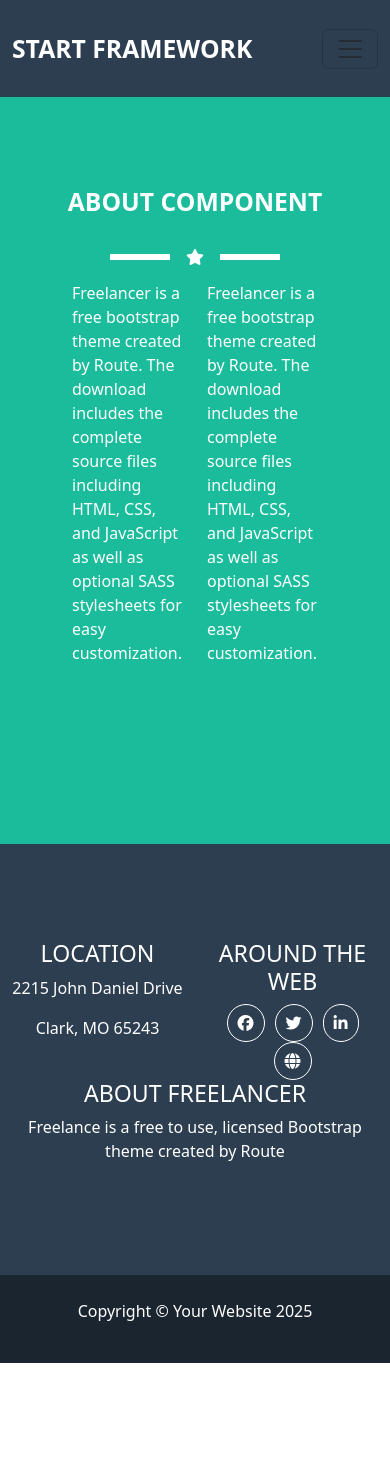
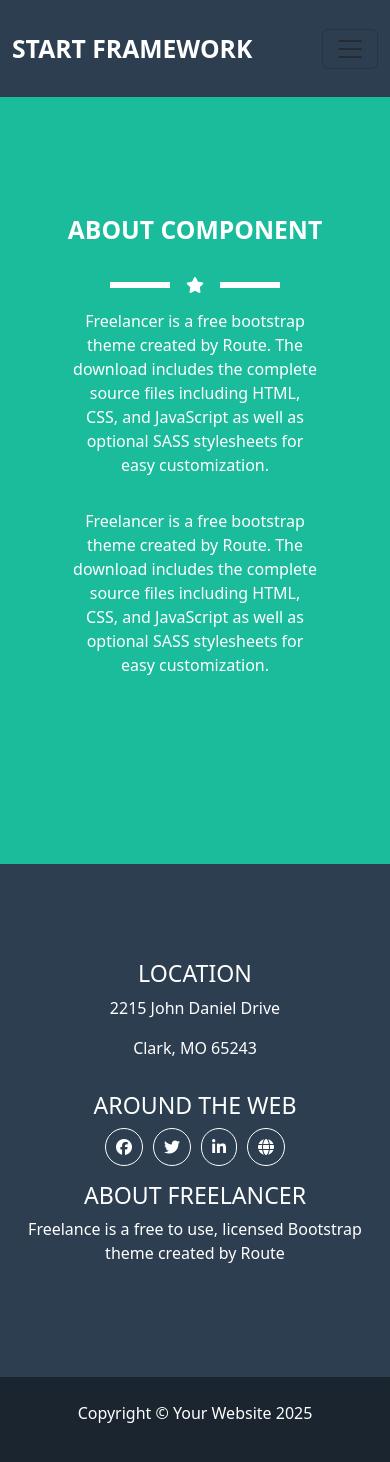
Before and after one commit to Sayed19880817/Startframework_2025, a React (Vite) app: page /about in a window 390 px wide. Shown: the top 1462 px of the page. Before the commit the page ends 1363 px from the top, so only its background shows below. Built offline with nearby package versions, Linux system fonts and the light colour scheme.

Commit message:
five commit

```diff
--- a/src/App.css
+++ b/src/App.css
@@ -258,3 +258,22 @@
   padding: 10px;
   font-size: 18px;
 }
+
+@media screen and (max-width: 767px) {
+  .homePage{
+    margin-top: 20px;
+  }
+  .about
+  {
+    text-align: center;
+  }
+  .footer-col
+  {
+    padding-top: 1rem !important;
+    padding-bottom: 1rem !important;
+  }
+  .w-50
+  {
+    width: 100% !important;
+  }
+}
--- a/src/Component/Footer.jsx
+++ b/src/Component/Footer.jsx
@@ -7,12 +7,12 @@ export default function Footer() {
       <div className="footer">
         <div className="container text-center">
           <div className="row align-items-start">
-            <div className="col">
+            <div className="col-md-4">
               <h3>LOCATION</h3>
               <p className="mb-3">2215 John Daniel Drive</p>
               <p>Clark, MO 65243</p>
             </div>
-            <div className="col">
+            <div className="col-md-4 footer-col">
               <h3>AROUND THE WEB</h3>
               <div className="icons">
                 <span>
@@ -29,7 +29,7 @@ export default function Footer() {
                 </span>
               </div>
             </div>
-            <div className="col">
+            <div className="col-md-4">
               <h3>ABOUT FREELANCER</h3>
               <p>
                 Freelance is a free to use, licensed Bootstrap theme created by
--- a/src/Peges/About.jsx
+++ b/src/Peges/About.jsx
@@ -14,7 +14,7 @@ export default function About() {
       <div className="aboutPageInfo">
         <div className="container ">
           <div className="row ">
-            <div className="col">
+            <div className="col-md-6 about">
               <p className="mt-3">
                 Freelancer is a free bootstrap theme created by Route. The
                 download includes the complete source files including HTML, CSS,
@@ -22,7 +22,7 @@ export default function About() {
                 customization.
               </p>
             </div>
-            <div className="col">
+            <div className="col-md-6 about">
               <p className="mt-3">
                 Freelancer is a free bootstrap theme created by Route. The
                 download includes the complete source files including HTML, CSS,
```
